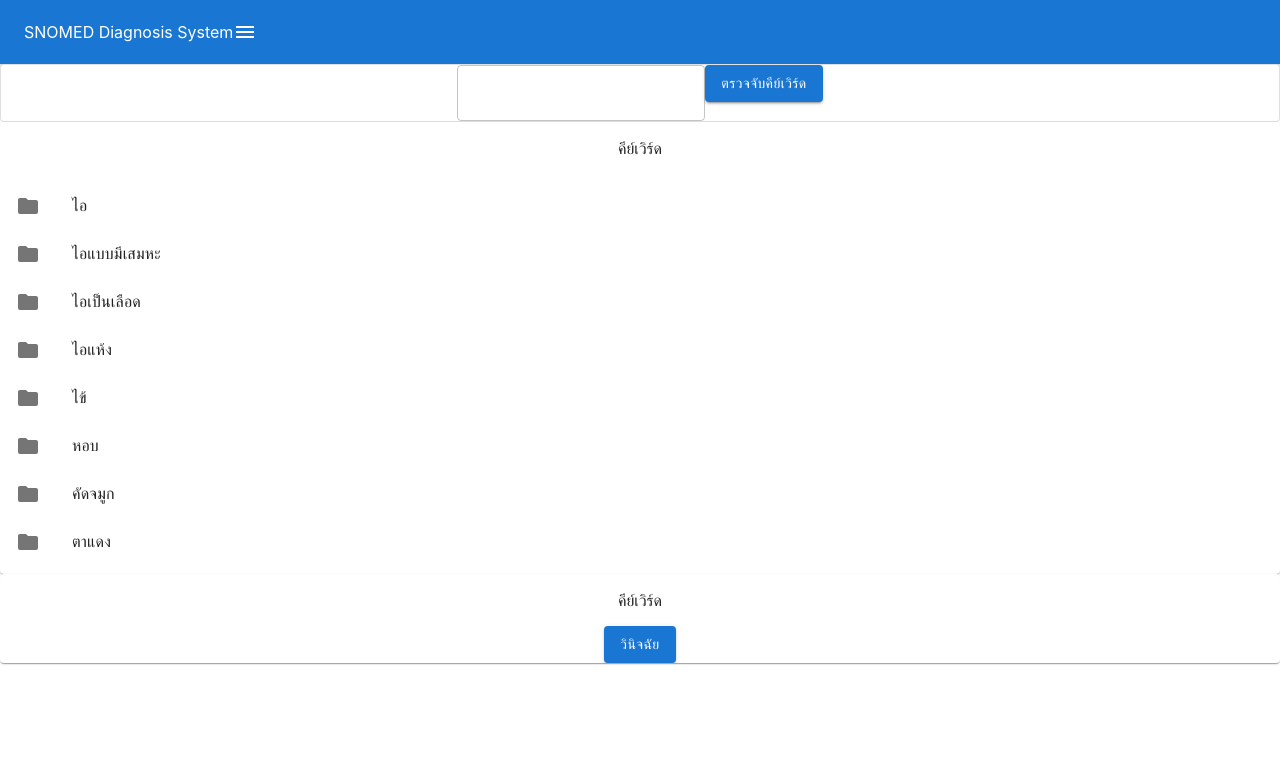
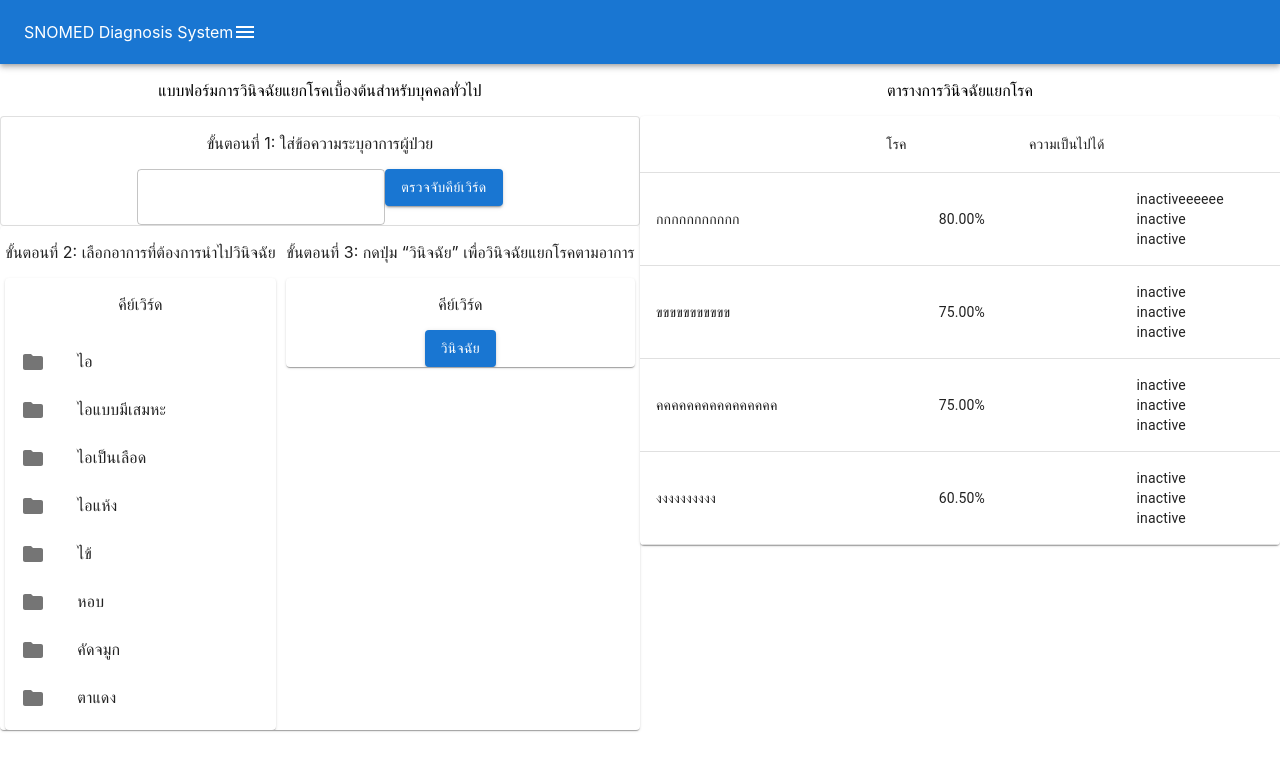
Before and after one commit to tyoohoon/snomed-front, a React (Create React App) app: page / in a window 1280 px wide. Shown: the top 770 px of the page. Built offline with nearby package versions, Linux system fonts and the light colour scheme.

Commit message:
modify main page

```diff
--- a/src/mockdata/mainPage.tsx
+++ b/src/mockdata/mainPage.tsx
@@ -1,10 +1,19 @@
 export const keywordList = ['ไอ', 'ไอแบบมีเสมหะ', 'ไอเป็นเลือด', 'ไอแห้ง', 'ไข้', 'หอบ', 'คัดจมูก', 'ตาแดง']
-export const diagnosisList = [
+
+interface Diagnosis {
+    diagnosis: string;
+    probability: string;
+    keyword: {
+        [key: string]: string,
+    };
+}
+
+export const diagnosisList: Array<Diagnosis> = [
     {
         diagnosis: 'กกกกกกกกกกก',
         probability: '80.00%',
         keyword: {
-            a: 'inactive',
+            a: 'inactiveeeeee',
             b: 'inactive',
             c: 'inactive',
         }
--- a/src/screens/MainScreen.tsx
+++ b/src/screens/MainScreen.tsx
@@ -8,12 +8,19 @@ import ListItemIcon from '@mui/material/ListItemIcon'
 import ListItemText from '@mui/material/ListItemText'
 import FolderIcon from '@mui/icons-material/Folder'
 import Chip from '@mui/material/Chip'
-import { keywordList } from '../mockdata/mainPage'
+import Table from '@mui/material/Table'
+import TableBody from '@mui/material/TableBody'
+import TableCell from '@mui/material/TableCell'
+import TableContainer from '@mui/material/TableContainer'
+import TableHead from '@mui/material/TableHead'
+import TableRow from '@mui/material/TableRow'
+import { keywordList, diagnosisList } from '../mockdata/mainPage'
 
 function MainScreen() {
     const [input, setInput] = useState<string>('')
     const [keywords, setKeywords] = useState<string[]>(keywordList)
     const [selectedKeywords, setSelectedKeywords] = useState<string[]>([])
+    const [diagnosisResult, setDiagnosisResult] = useState(diagnosisList)
 
     const handleInput = (event: React.ChangeEvent<HTMLInputElement>) => {
         setInput(event.target.value)
@@ -33,14 +40,21 @@ function MainScreen() {
         console.log('selectedKeywords', selectedKeywords)
     }
     return (
-        <div>
+        <div className='space-around'>
+            <div className='w-50p'>
+                <p>แบบฟอร์มการวินิจฉัยแยกโรคเบื้องต้นสำหรับบุคคลทั่วไป</p>
                 <Card variant="outlined" sx={{ minWidth: 275 }}>
+                    <p>ขั้นตอนที่ 1: ใส่ข้อความระบุอาการผู้ป่วย</p>
                     <TextField
                         id="user-input"
                         onChange={handleInput}
                     />
                     <Button variant="contained" onClick={sendInput}>ตรวจจับคีย์เวิร์ด</Button>
                 </Card>
+                <Card className='space-around'>
+
+                    <div>
+                        <p>ขั้นตอนที่ 2: เลือกอาการที่ต้องการนำไปวินิจฉัย</p>
                         <Card>
                             <p>คีย์เวิร์ด</p>
                             <List>
@@ -62,6 +76,9 @@ function MainScreen() {
                                 }
                             </List>
                         </Card>
+                    </div>
+                    <div>
+                        <p>ขั้นตอนที่ 3: กดปุ่ม “วินิจฉัย” เพื่อวินิจฉัยแยกโรคตามอาการ</p>
                         <Card>
                             <p>คีย์เวิร์ด</p>
                             {
@@ -73,9 +90,43 @@ function MainScreen() {
                             }
                             <Button variant="contained" onClick={sendSelectedKeyword}>วินิจฉัย</Button>
                         </Card>
+                    </div>
+                </Card>
+            </div>
+            <div className='w-50p'>
+                <p>ตารางการวินิจฉัยแยกโรค</p>
                 <Card>
+                    <TableContainer>
+                        <Table sx={{ minWidth: 700 }} aria-label="spanning table">
+                            <TableHead>
+                                <TableRow>
+                                    <TableCell align="right">โรค</TableCell>
+                                    <TableCell align="right">ความเป็นไปได้</TableCell>
+                                    <TableCell align="right">คีย์เวิร์ด</TableCell>
+                                </TableRow>
+                            </TableHead>
+                            <TableBody>
+                                {diagnosisResult.map((row, index) => (
+                                    <TableRow key={index}>
+                                        <TableCell>{row.diagnosis}</TableCell>
+                                        <TableCell>{row.probability}</TableCell>
+                                        <TableCell>
+                                            {Object.keys(row.keyword).map(key => (
+                                                <TableRow>
+                                                    {row.keyword[key]}
+                                                </TableRow>
+                                            ))}
+                                        </TableCell>
+                                    </TableRow>
+                                ))}
+                            </TableBody>
+                        </Table>
+                    </TableContainer>
+                </Card>
+            </div>
 
-            </Card>
+
+
         </div>
     );
 }
```
Lines whose indentation alone changed are shown as unchanged.
